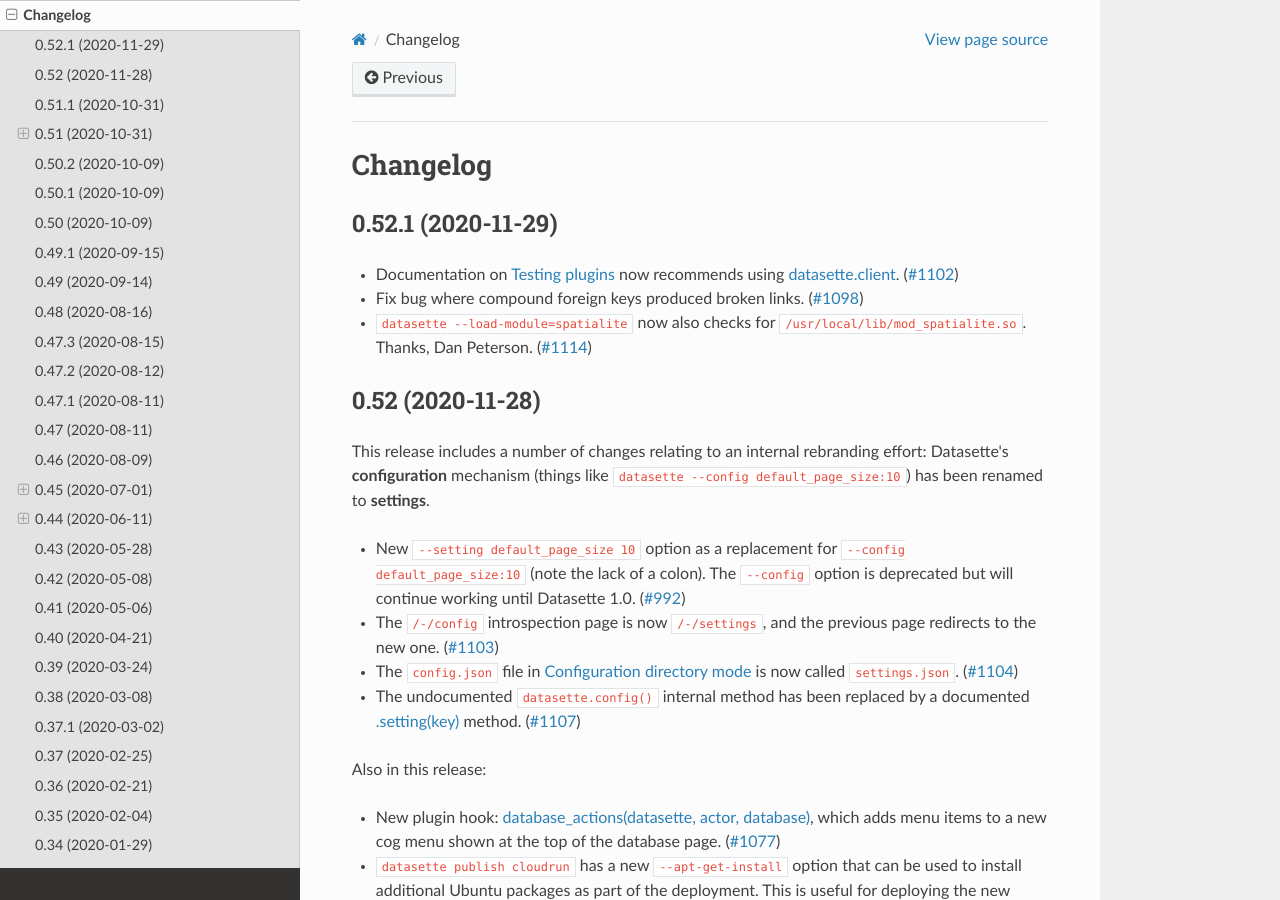
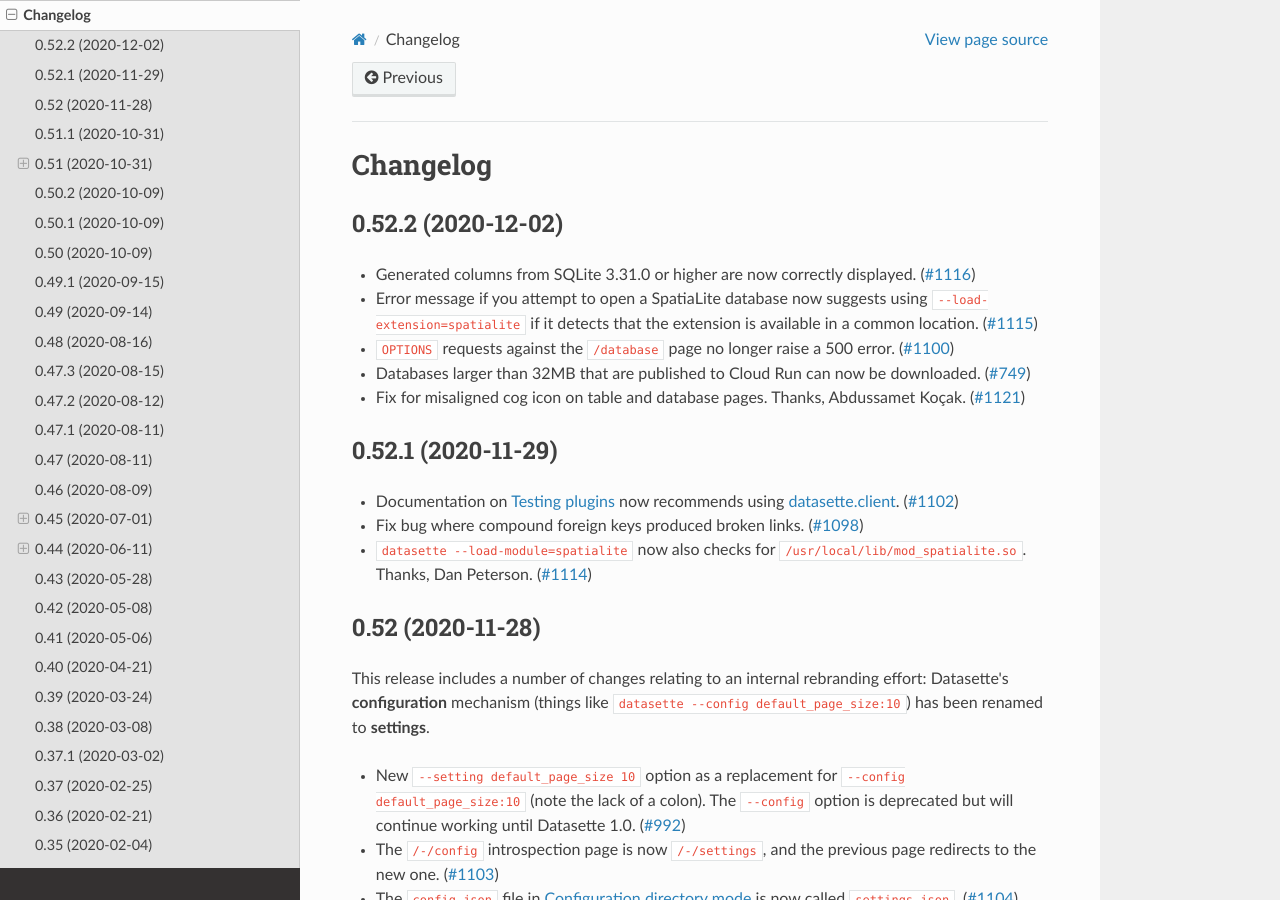
Before and after one commit to simonw/datasette, a Sphinx documentation site: the page built from docs/changelog.rst, in a window 1280 px wide and 900 px high. Built offline with Sphinx 7.4.7 and the Read the Docs theme 2.0.0, drawn with Linux system fonts in a browser that asks for light colours.

Commit message:
Release 0.52.2
Refs #1116, #1115, #1100, #749, #1121

```diff
--- a/datasette/version.py
+++ b/datasette/version.py
@@ -1,2 +1,2 @@
-__version__ = "0.52.1"
+__version__ = "0.52.2"
 __version_info__ = tuple(__version__.split("."))
--- a/docs/changelog.rst
+++ b/docs/changelog.rst
@@ -3,6 +3,17 @@
 =========
 Changelog
 =========
+
+.. _v0_52_2:
+
+0.52.2 (2020-12-02)
+-------------------
+
+- Generated columns from SQLite 3.31.0 or higher are now correctly displayed. (`#1116 <https://github.com/simonw/datasette/issues/1116>`__)
+- Error message if you attempt to open a SpatiaLite database now suggests using ``--load-extension=spatialite`` if it detects that the extension is available in a common location. (`#1115 <https://github.com/simonw/datasette/issues/1115>`__)
+- ``OPTIONS`` requests against the ``/database`` page no longer raise a 500 error. (`#1100 <https://github.com/simonw/datasette/issues/1100>`__)
+- Databases larger than 32MB that are published to Cloud Run can now be downloaded. (`#749 <https://github.com/simonw/datasette/issues/749>`__)
+- Fix for misaligned cog icon on table and database pages. Thanks, Abdussamet Koçak. (`#1121 <https://github.com/simonw/datasette/issues/1121>`__)
 
 .. _v0_52_1:
 
```
